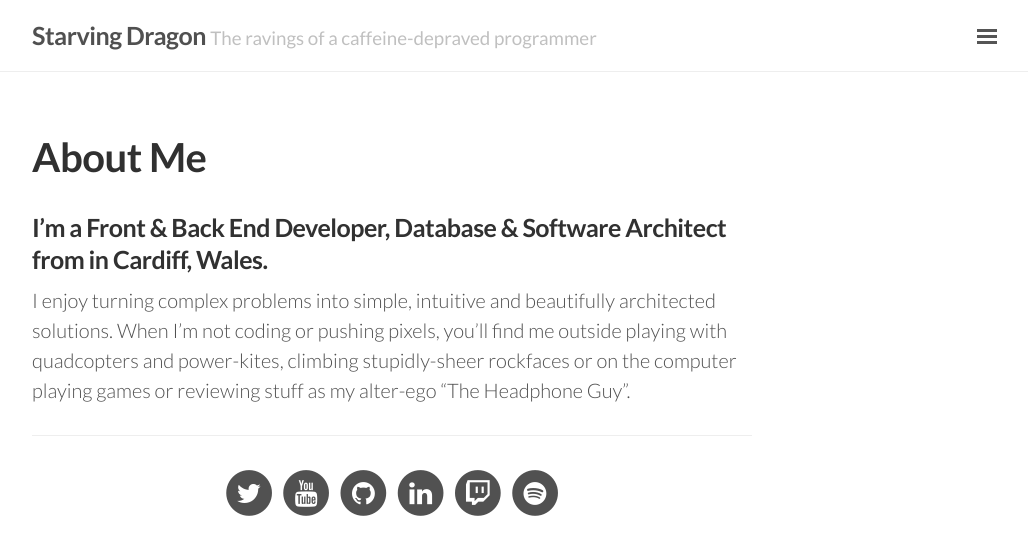
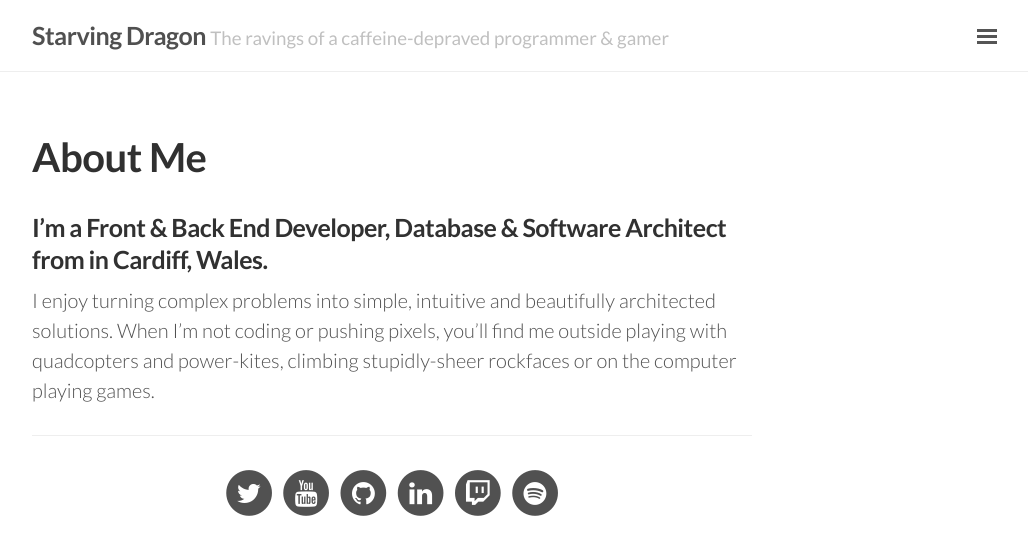
Before and after one commit to Siyfion/siyfion.github.io, a Jekyll site: the page built from about.md, in a window 1280 px wide. Shown: the top 555 px of the page, without its empty margins (248-1276 px from the left). Built offline with Jekyll 4.4.1, drawn with Linux system fonts in a browser that asks for light colours; nearby versions of some CDN libraries.

Commit message:
Deleted references to The Headphone Guy

```diff
--- a/_config.yml
+++ b/_config.yml
@@ -6,7 +6,7 @@ relative_permalinks: true
 
 # Setup
 title:               Starving Dragon
-tagline:             'The ravings of a caffeine-depraved programmer'
+tagline:             'The ravings of a caffeine-depraved programmer & gamer'
 description:         ''
 url:                 http://starvingdragon.com
 baseurl:             ''
@@ -15,8 +15,8 @@ paginate:            5
 # About/contact
 author:
   name:              Simon Mansfield
-  url:               https://twitter.com/siyfion
-  email:             siyfion@gmail.com
+  url:               https://twitter.com/starvingdragon
+  email:             the@starvingdragon.com
 
 # Custom vars
 version:             1.0.0
--- a/about.md
+++ b/about.md
@@ -5,18 +5,18 @@ title: About Me
 
 ### I'm a Front & Back End Developer, Database & Software Architect from in Cardiff, Wales.
 
-I enjoy turning complex problems into simple, intuitive and beautifully architected solutions. When I'm not coding or pushing pixels, you'll find me outside playing with quadcopters and power-kites, climbing stupidly-sheer rockfaces or on the computer playing games or reviewing stuff as my alter-ego "The Headphone Guy".
+I enjoy turning complex problems into simple, intuitive and beautifully architected solutions. When I'm not coding or pushing pixels, you'll find me outside playing with quadcopters and power-kites, climbing stupidly-sheer rockfaces or on the computer playing games.
 
 ---
 
 <p class="social-links">
-  <a class="social-link" href="https://twitter.com/Siyfion">
+  <a class="social-link" href="https://twitter.com/starvingdragon">
     <span class="fa-stack fa-lg">
       <i class="fa fa-circle fa-stack-2x"></i>
       <i class="fa fa-twitter fa-stack-1x fa-inverse"></i>
     </span>
   </a>
-  <a href="https://www.youtube.com/user/theheadphoneguyuk" class="social-link">
+  <a href="https://www.youtube.com/c/TheStarvingDragon_Official" class="social-link">
     <span class="fa-stack fa-lg">
       <i class="fa fa-circle fa-stack-2x"></i>
       <i class="fa fa-youtube fa-stack-1x fa-inverse"></i>
@@ -34,7 +34,7 @@ I enjoy turning complex problems into simple, intuitive and beautifully architec
       <i class="fa fa-linkedin fa-stack-1x fa-inverse"></i>
     </span>
   </a>
-  <a href="http://www.twitch.tv/theheadphoneguyuk" class="social-link">
+  <a href="http://www.twitch.tv/starvingdragon" class="social-link">
     <span class="fa-stack fa-lg">
       <i class="fa fa-circle fa-stack-2x"></i>
       <i class="fa fa-twitch fa-stack-1x fa-inverse"></i>
```
Also changed, not shown: public/apple-touch-icon-precomposed.png, public/favicon.ico.
